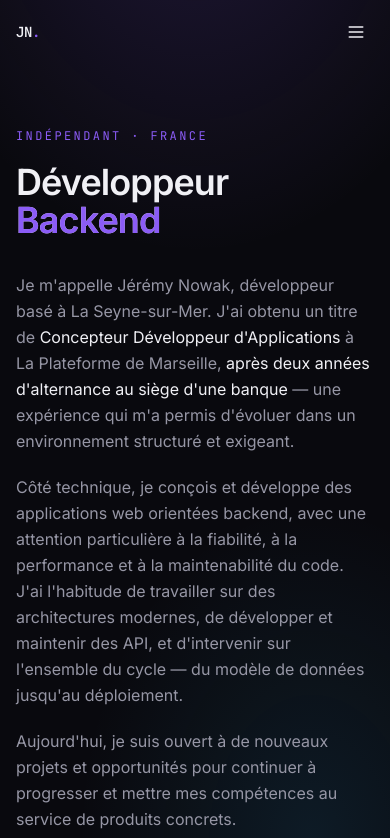
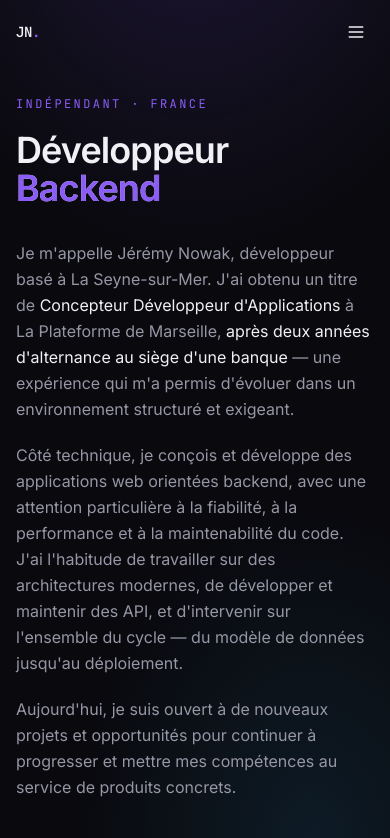
Before and after one commit to jeremy-nowak-pro/Portfolio, a Next.js app: page / in a window 390 px wide. Shown: the top 838 px of the page. Built offline with nearby package versions, Linux system fonts and the light colour scheme.

Commit message:
feat(hero): visual snippet card + mobile UX polish

```diff
--- a/components/contact/ContactForm.tsx
+++ b/components/contact/ContactForm.tsx
@@ -7,9 +7,11 @@ import { cn } from "@/lib/utils";
 
 type Status = "idle" | "submitting" | "success" | "error";
 
+// text-base (16px) en mobile pour empêcher le zoom auto d'iOS Safari au focus.
+// sm:text-sm (14px) à partir de tablette pour rester aligné au reste de l'UI desktop.
 const fieldClass =
   "w-full px-4 py-3 rounded-xl bg-white/[0.03] border border-white/[0.08] " +
-  "text-sm text-foreground placeholder:text-muted/60 " +
+  "text-base sm:text-sm text-foreground placeholder:text-muted/60 " +
   "focus:outline-none focus:border-accent/50 focus:bg-white/[0.05] " +
   "transition-colors";
 
--- a/components/home/Hero.tsx
+++ b/components/home/Hero.tsx
@@ -21,7 +21,7 @@ const itemVariants = {
 
 export function Hero() {
   return (
-    <section className="relative pt-32 sm:pt-40 lg:pt-48 pb-16 sm:pb-24">
+    <section className="relative pt-24 sm:pt-28 lg:pt-40 pb-16 sm:pb-24">
       {/*
         Layout responsive :
         - Mobile / tablette : une seule colonne, le visuel est masqué.
```
